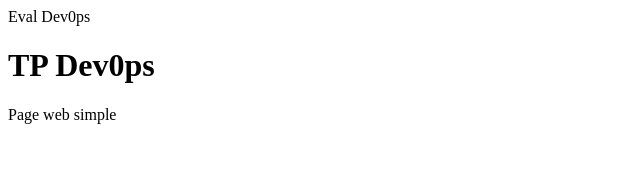
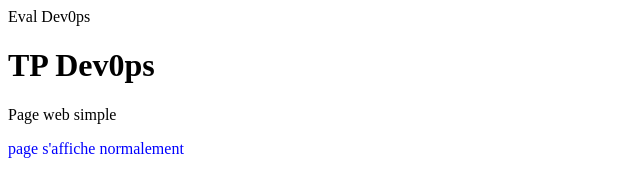
Before and after one commit to yelna91/TP-Devops, a plain HTML site: page index.html in a window 1280 px wide. Shown: the whole page, without its empty margins (0-640 px from the left). Drawn offline with Linux system fonts and the light colour scheme.

Commit message:
correction erreur synthax html

```diff
--- a/index.html
+++ b/index.html
@@ -8,7 +8,7 @@
 <h1>TP Dev0ps</h1>
 <p>
 Page web simple
-<div style="color:blue;" page s'affiche normalement </div>
+<div style="color:blue;"> page s'affiche normalement </div>
 </p>
 </body>
 </html>
```
